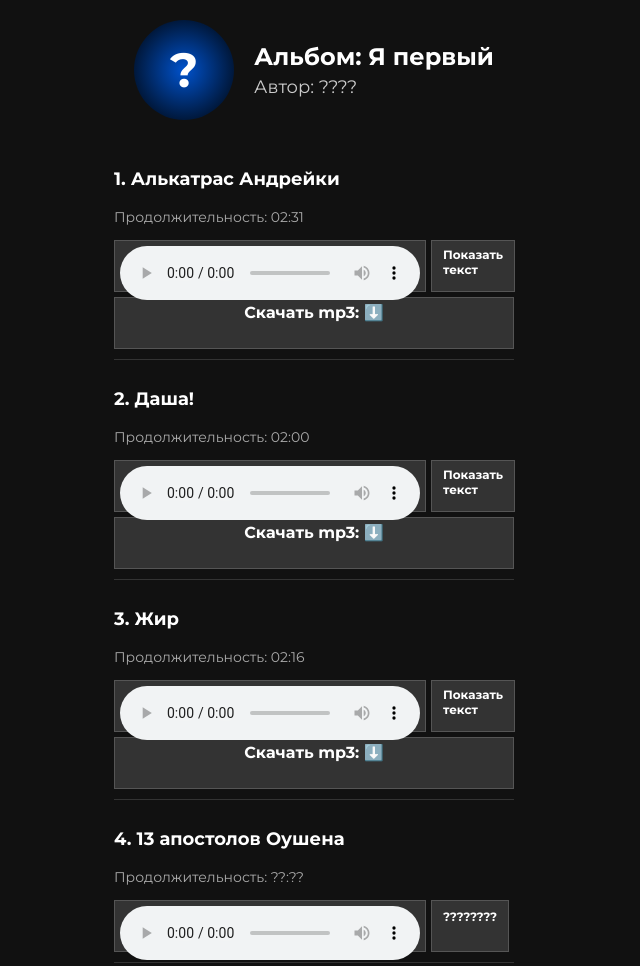
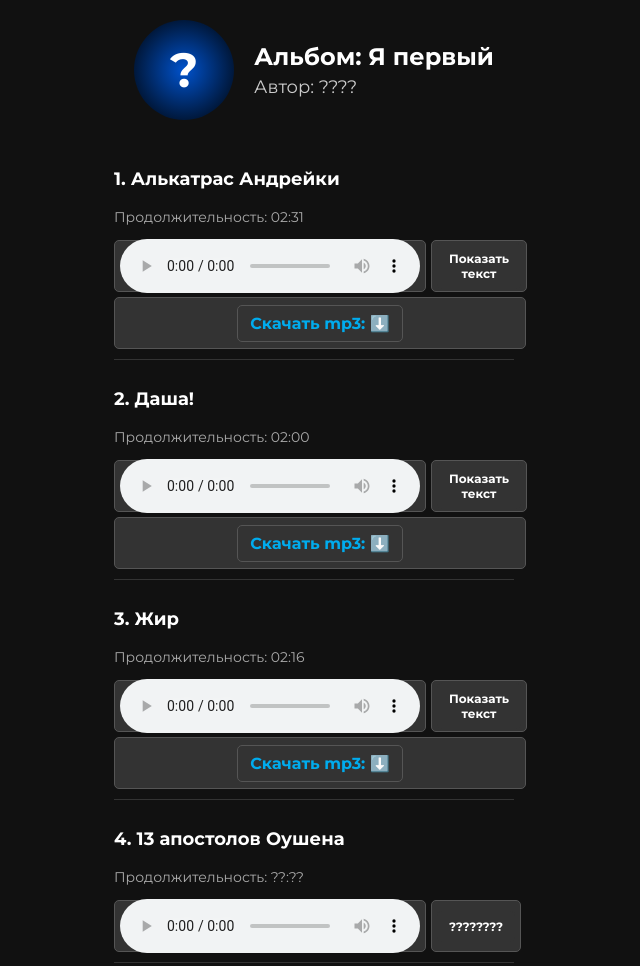
Before and after one commit to felix-l-r/music-albums, a plain HTML site: page index.html in a window 1280 px wide. Shown: the whole page, without its empty margins (326-966 px from the left). Drawn offline with Linux system fonts and the light colour scheme.

Commit message:
Update styles.css

```diff
--- a/styles.css
+++ b/styles.css
@@ -67,7 +67,8 @@ body {
     border: none;
     cursor: pointer;
     font-family: 'Montserrat';
-    text-align: left;
+    padding: 8px 12px;
+    border-radius: 5px;
 }
 
 .dropdown-content {
@@ -78,7 +79,10 @@ body {
     max-width: 100%;
     text-align: left;
     margin-top: 5px;
-    font-size: 12px;
+    font-size: 14px;
+    color: #fff;
+    width: 95%;
+    border-radius: 5px;
 }
 
 .controls-container {
@@ -94,6 +98,24 @@ body {
     color: white;
     border: 1px solid #555;
     height: 40px;
+    border-radius: 5px;
+    display: flex;
+    align-items: center;
+    width: 100%;
+    justify-content: center;
+}
+
+a.download-button {
+    color: #00acee;
+    text-decoration: none;
+    padding: 8px 12px;
+    background-color: #333;
+    border: 1px solid #555;
+    border-radius: 5px;
+}
+
+a.download-button:hover {
+    color: #00ddff;
 }
 
 a {
@@ -105,16 +127,20 @@ a:hover {
     color: #aaa;
 }
 
-/*Tumbler*/
+/* Tumbler (Switch) */
 .switch {
     position: relative;
     display: inline-block;
     width: 60px;
-    height: 30px;}
+    height: 30px;
+}
+
 .switch input {
     opacity: 0;
     width: 0;
-    height: 0;}
+    height: 0;
+}
+
 .slider {
     position: absolute;
     cursor: pointer;
@@ -122,9 +148,11 @@ a:hover {
     left: 0;
     right: 0;
     bottom: 0;
-    background-color: #ccc;
+    background-color: #333;
     transition: .4s;
-    border-radius: 30px;}
+    border-radius: 30px;
+}
+
 .slider:before {
     position: absolute;
     content: "";
@@ -134,8 +162,13 @@ a:hover {
     bottom: 2px;
     background-color: white;
     transition: .4s;
-    border-radius: 50%;}
+    border-radius: 50%;
+}
+
 input:checked + .slider {
-    background-color: #0044a9;}
+    background-color: #0044a9;
+}
+
 input:checked + .slider:before {
-    transform: translateX(30px);}
+    transform: translateX(30px);
+}
```
